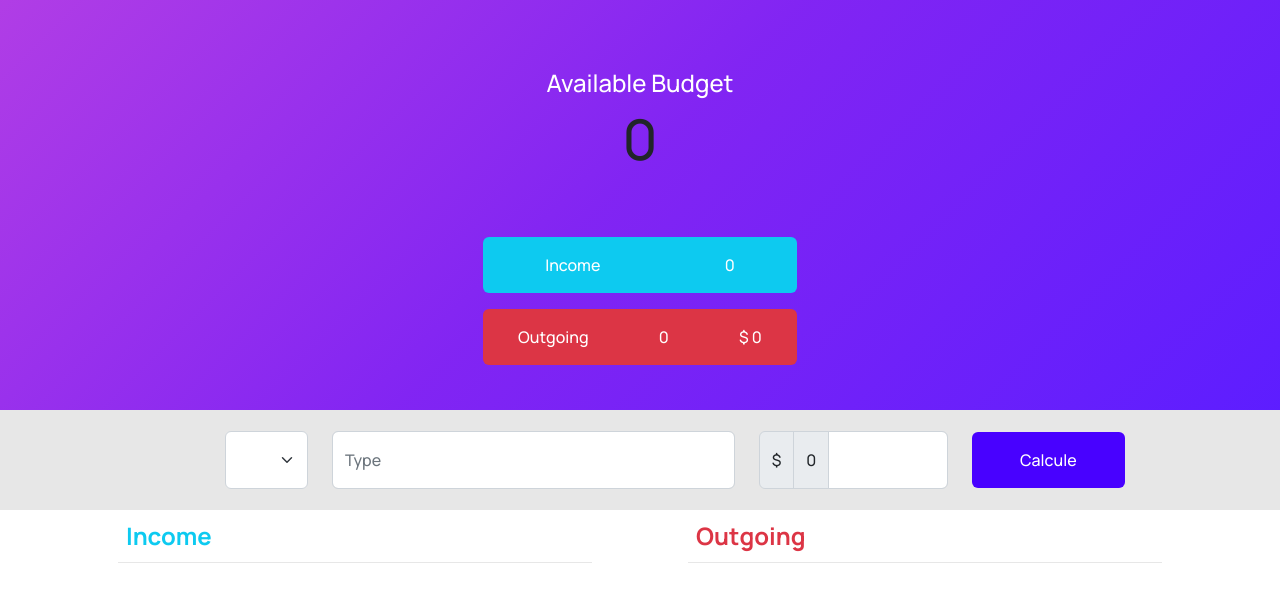
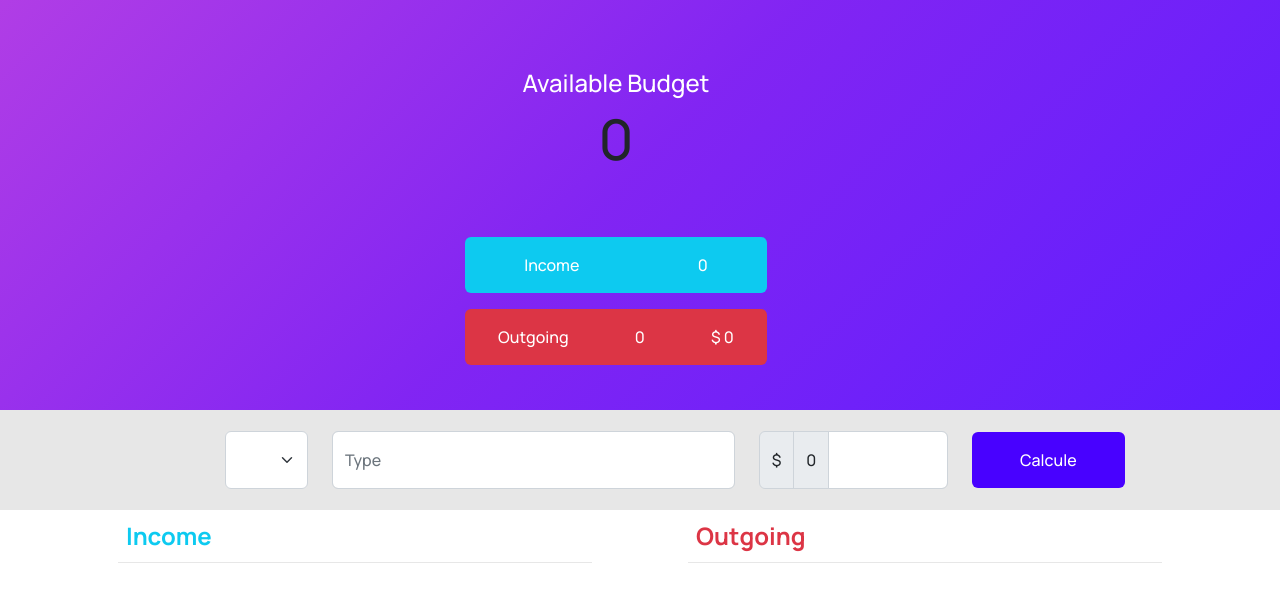
Before and after one commit to AngelVelasco1/Boostrapt-Budget, a plain HTML site: page index.html in a window 1280 px wide. Drawn offline with nearby package versions, Linux system fonts and the light colour scheme.

Commit message:
feat: :zap:

```diff
--- a/index.html
+++ b/index.html
@@ -20,7 +20,7 @@
 <body>
     <div class="container-fluid text-center">
 
-        <div id="banner" class="d-flex align-items-center justify-content-center text-white row">
+        <div id="banner" class="d-flex align-items-center justify-content-center text-white row pe-5">
 
 
 
--- a/storage/wkBanner.js
+++ b/storage/wkBanner.js
@@ -2,10 +2,10 @@ let wkBanner = {
     listBanner(element) {
         return `
         <div class="mt-5" >
+
         <h2 class="fs-4">${element.availableTitle}</h2>
         <h2 class="display-4 text-dark" id="available">${element.availableAmount}</h2>
         </div>
-
 
 
         <div class="mb-4">
```
